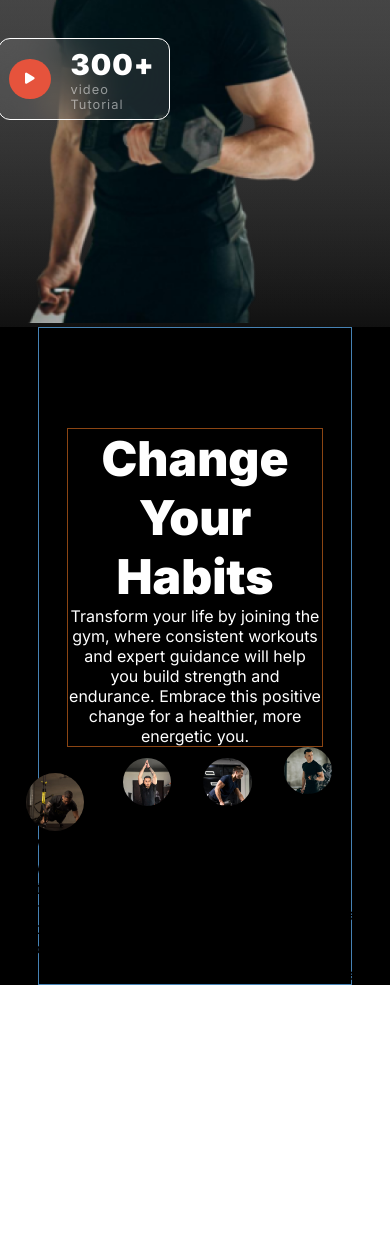
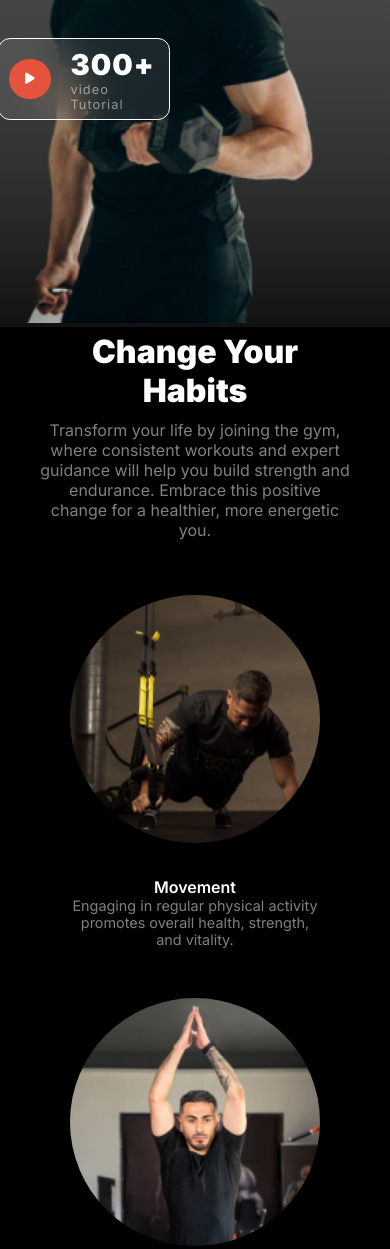
Before and after one commit to SudiptaRoy05/assignment-02, a plain HTML site: page index.html in a window 390 px wide. Shown: the part 684-1933 px from the top of the page. Before the commit the page ends 1669 px from the top, so only its background shows below. Drawn offline with Linux system fonts and the light colour scheme.

Commit message:
habit-container added

```diff
--- a/index.html
+++ b/index.html
@@ -69,21 +69,25 @@
             </p>
           </div>
           <div class="habit-image-area">
-            <div class="img-container"><img src="./images/image-3.png" alt="">
+            <div class="img-container">
+              <img src="./images/image-3.png" alt="">
             <h3>Movement</h3>
-            <p>We believe fitness should be accessible to everyone</p>
+            <p>Engaging in regular physical activity promotes overall health, strength, and vitality.</p>
             </div>
-            <div class="img-container"><img src="./images/image-2.png" alt="">
+            <div class="img-container">
+              <img src="./images/image-2.png" alt="">
                 <h3>Time</h3>
-                <p>We believe fitness should be accessible to everyone</p>
+                <p>Everyone should make the most of their time, balancing work, rest, and GYM for a fulfilling life.</p>
             </div>
-            <div class="img-container"><img src="./images/image-4.png" alt="">
+            <div class="img-container">
+              <img src="./images/image-4.png" alt="">
                 <h3>Practice</h3>
-                <p>We believe fitness should be accessible to everyone</p>
+                <p>Consistent practice is essential for growth, enabling mastery and continuous improvement in any endeavor.</p>
             </div>
-            <div class="img-container"><img src="./images/image-5.png" alt="">
+            <div class="img-container">
+              <img src="./images/image-5.png" alt="">
                 <h3>Weight Loss</h3>
-                <p>We believe fitness should be accessible to everyone</p>
+                <p>Achieving sustainable weight loss involves a balanced approach of healthy eating, regular exercise, and mindful lifestyle choices.</p>
             </div>
           </div>
         </div>
--- a/style.css
+++ b/style.css
@@ -1,8 +1,9 @@
 @import url("https://fonts.googleapis.com/css2?family=Inter:wght@100..900&display=swap");
 
 body {
-  width: 100vw;
+  width: 100%;
   height: 100vh;
+  margin: 0 auto;
   /* background-color: black; */
   font-family: "Inter", sans-serif;
   background-repeat: no-repeat;
@@ -18,6 +19,8 @@ header {
 }
 main{
     background-color: black;
+
+    /* border: 3px solid white; */
 }
 
 * {
@@ -82,7 +85,8 @@ main{
 
 /* banner section style start  */
 .banner-area {
-  width: 100vw;
+  width: calc(100% - 5px);
+  /* border: 2px solid white;  */
 }
 .banner-content {
   width: 80vw;
@@ -190,13 +194,13 @@ main{
   width: 80vw;
   margin: 0px auto;
   padding-top: 100px;
-  border: 1px solid steelblue;
+  /* border: 1px solid steelblue; */
 }
 
 .habit-heading-area {
   width: 65vw;
   margin: 0 auto;
-  border: 1px solid saddlebrown;
+  /* border: 1px solid saddlebrown; */
   text-align: center;
 }
 .habit-heading-area h2 {
@@ -205,27 +209,68 @@ main{
   color: white;
 }
 .habit-heading-area p{
-    color: white;
+    color: rgba(255, 255, 255, 0.5);
     font-size: 1rem;
 }
 
 
 .habit-image-area{
-    /* display: grid; */
-    /* margin: auto;
+    /* display: grid;
+    margin: auto;
     grid-template-columns: repeat(4, 1fr); */
 
     display: flex;
-    justify-content: center;
+    justify-content: space-between;
     align-items: center;
+    margin-top: 100px;
+}
+.img-container{
+  /* border: 1px solid rebeccapurple; */
+  width: 18%;
+  justify-content: space-between;
+
+
 }
 .img-container img{
-    width: 60%;
-    border-radius: 100px ;
+    width: 100%;
+    border-radius: 50% ;
+    /* margin-left: 38px; */
+}
+.img-container h3{
+  font-size: 1rem;
+  font-weight: 600;
+  color: white;
+  text-align: center;
+  margin-top: 30px;
+}
+
+.img-container p{
+  font-size: 0.9rem;
+  font-weight: 400;
+  color: rgba(255, 255, 255, 0.5);;
+  text-align: center;
+  padding-bottom: 20px;
+  /* margin-top: 30px; */
 }
 
 /* main section habit area end  */
 
+
+
+
+
+
+
+
+
+
+
+
+
+
+
+
+/* Responsive area  */
 @media screen and (max-width: 576px) {
   .nav-options {
     border: none;
@@ -305,4 +350,28 @@ main{
     left: 26px;
     top: 32px;
   }
+  /* main section habit area */
+  .habit-content{
+    padding-top: 0;
+  }
+  .habit-heading-area {
+    margin: 0;
+    width: 100%;
+  }
+  .habit-heading-area h2{
+    font-size: 2rem;
+    padding: 5px 0px;
+  }
+  .habit-heading-area p{
+    font-size: 1rem;
+    padding: 5px 0px;
+  }
+  .habit-image-area{
+    margin-top: 50px;
+    flex-direction: column;
+    gap: 30px;
+  }
+  .img-container{
+    width: 80%;
+  }
 }
```
